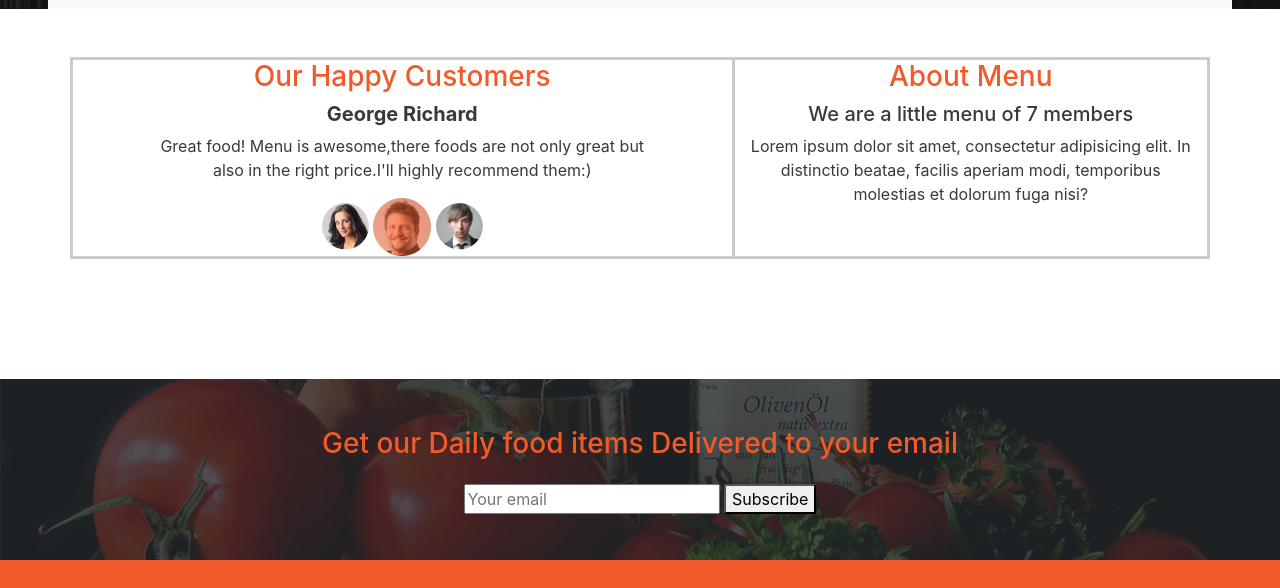
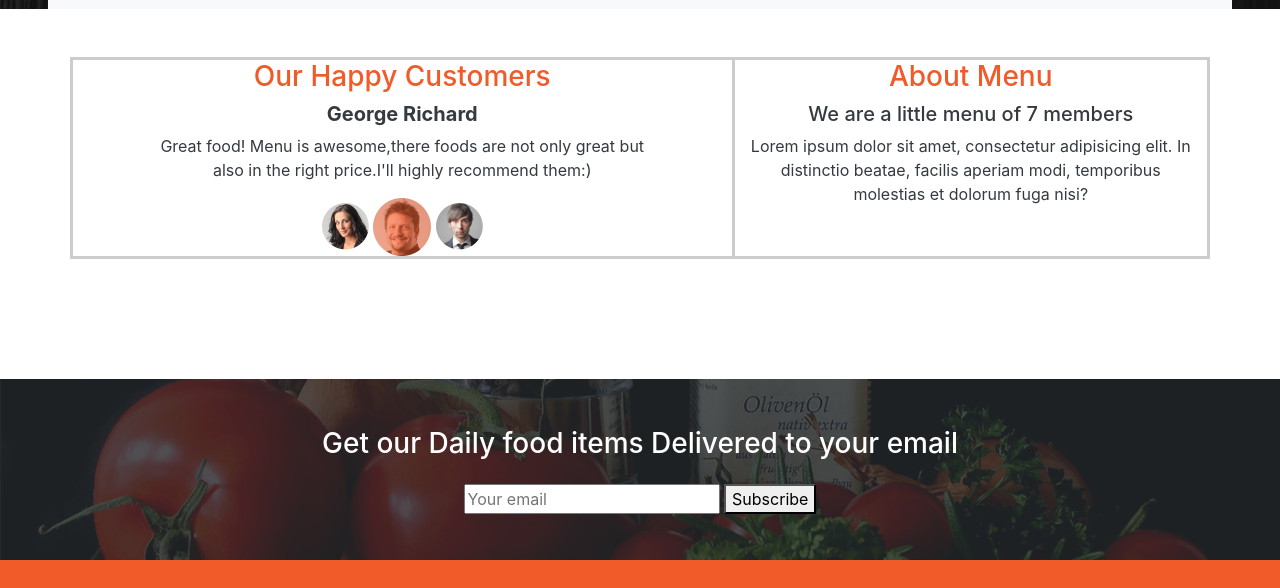
Before and after one commit to hlangat/hillaryIp2, a plain HTML site: page index.html in a window 1280 px wide. Shown: the part 2196-2784 px from the top of the page. Drawn offline with nearby package versions, Linux system fonts and the light colour scheme.

Commit message:
updated index.html

```diff
--- a/css/style.css
+++ b/css/style.css
@@ -131,8 +131,11 @@ h3 {
   background-repeat: no-repeat;
   background-position: center;
   background-size: 100%auto;
+
 }
-
+#subscribe h3{
+  color: white;
+}
 #footer {
   background-color: #F15A29;
   margin-top: -50px;
```
